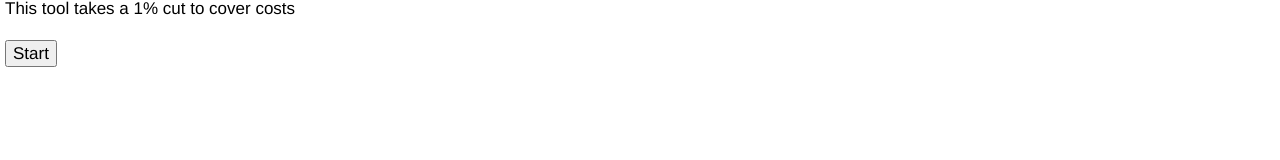
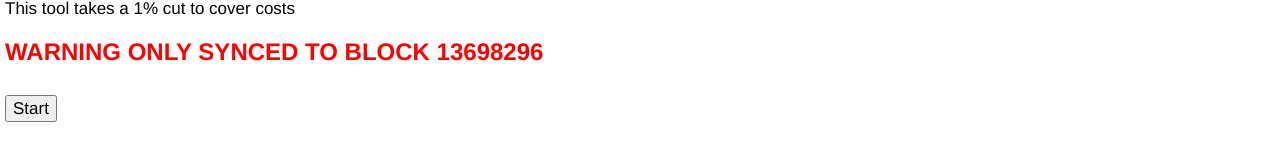
Before and after one commit to digiassetX/digisweep, a website built with webpack: page browser/dist/index.html in a window 1280 px wide. Shown: the part 396-556 px from the top of the page. Built offline with nearby package versions, Linux system fonts and the light colour scheme.

Commit message:
added temporary sync warning

```diff
--- a/browser/dist/index.html
+++ b/browser/dist/index.html
@@ -18,6 +18,7 @@
         Please note that your private keys never leave your machine or get saved anywhere unless you specifically say otherwise.<br>
         That said we recommend you read over the code <a href="https://github.com/digiassetX/digisweep">on GitHub</a> and verify the hash on line 76 of index.html matches that on github.<br>
 		This tool takes a 1% cut to cover costs<br>&nbsp;<br>
+        <h1 style="color: red;font-size: x-large">WARNING ONLY SYNCED TO BLOCK 13698296</h1><br>
         <button id="start">Start</button>
     </div>
     <div id="start_page" class="page">
--- a/package.json
+++ b/package.json
@@ -1,6 +1,6 @@
 {
   "name": "digisweep2",
-  "version": "1.1.5",
+  "version": "1.1.6",
   "description": "Allows easy recovery of DigiByte coins and assets",
   "main": "index.js",
   "scripts": {
```
